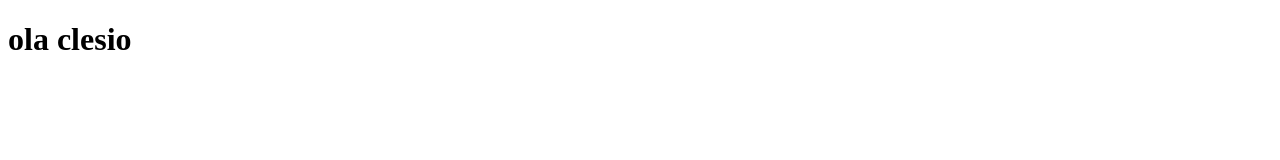
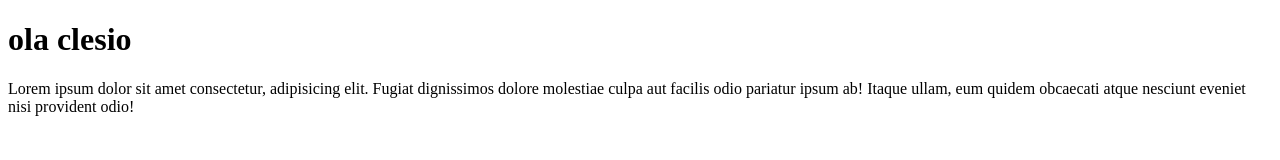
Before and after one commit to clesiosantos1/gits, a plain HTML site: page index.html in a window 1280 px wide. Drawn offline with Linux system fonts and the light colour scheme.

Commit message:
alterando o git

```diff
--- a/index.html
+++ b/index.html
@@ -8,5 +8,6 @@
 </head>
 <body>
     <h1>ola clesio</h1>
+    <p>Lorem ipsum dolor sit amet consectetur, adipisicing elit. Fugiat dignissimos dolore molestiae culpa aut facilis odio pariatur ipsum ab! Itaque ullam, eum quidem obcaecati atque nesciunt eveniet nisi provident odio!</p>
 </body>
 </html>
```
